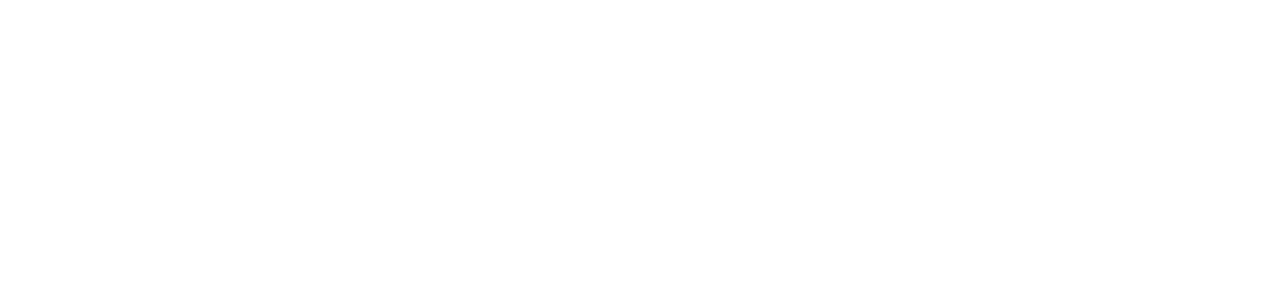
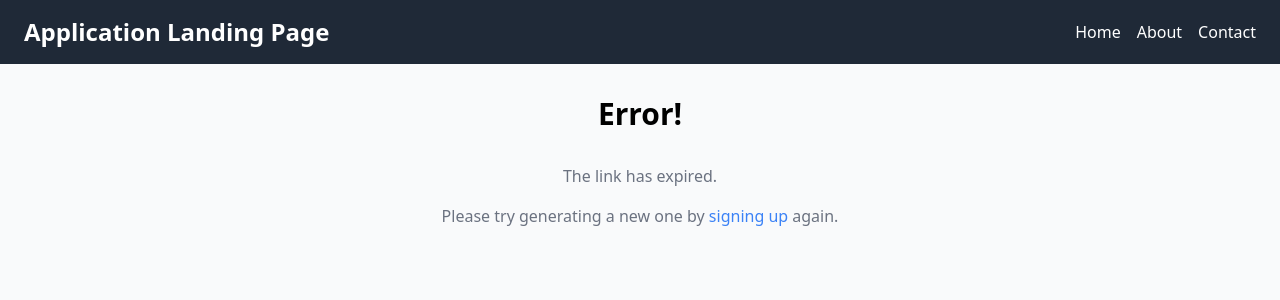
Before and after one commit to my-hack-club-projects/project-manager, a Vue app in the folder frontend/: page /email_confirm/1 in a window 1280 px wide. Before the commit this address had no page. Shown: the top 300 px of the page. Built offline with nearby package versions, Linux system fonts and the light colour scheme.

Commit message:
Improved error messages

```diff
--- a/frontend/src/router/index.ts
+++ b/frontend/src/router/index.ts
@@ -20,9 +20,9 @@
 
         { path: 'login', component: () => import('../views/LoginView.vue') },
         { path: 'register', component: () => import('../views/RegisterView.vue') },
-        { path: 'email_sent', component: () => import('../views/PleaseConfirmEmail.vue') },
-        { path: 'email_confirmed', component: () => import('../views/EmailConfirmed.vue') },
-        { path: 'email_not_confirmed', component: () => import('../views/EmailNotConfirmed.vue') },
+
+        { path: 'email_sent', component: () => import('../views/EmailSent.vue') },
+        { path: 'email_confirm/:success', component: () => import('../views/EmailConfirmed.vue') },
       ]
     },
 
--- a/frontend/src/views/EmailConfirmed.vue
+++ b/frontend/src/views/EmailConfirmed.vue
@@ -2,11 +2,34 @@
     <div class="flex flex-col items-center h-screen bg-gray-50">
         <div>
             <div class="flex flex-col items-center">
-                <h1 class="text-3xl font-bold mt-8">Success!</h1>
-                <p class="text-gray-500 mt-4">Your email was confirmed successfully.</p>
-                <p class="text-gray-500 mt-4">You can now <RouterLink to="/login/" class="text-blue-500">sign in
-                    </RouterLink>.</p>
+                <h1 class="text-3xl font-bold mt-8">
+                    <span v-if="success">Success!</span>
+                    <span v-else>Error!</span>
+                </h1>
+
+                <div v-if="success" class="flex flex-col items-center text-gray-500 mt-4">
+                    <p class="mt-4">Your email was confirmed successfully.</p>
+                    <p class="mt-4">You can now <RouterLink to="/login/" class="text-blue-500">sign in</RouterLink>.</p>
+                </div>
+                <div v-else class="flex flex-col items-center text-gray-500 mt-4">
+                    <p class="mt-4">The link has expired.</p>
+                    <p class="mt-4">Please try generating a new one by <RouterLink to="/register/"
+                            class="text-blue-500">
+                            signing up</RouterLink> again.</p>
+                </div>
             </div>
         </div>
     </div>
 </template>
+
+<script>
+export default {
+    name: 'EmailConfirmed',
+
+    data() {
+        return {
+            success: this.$route.params.success == 'success'
+        };
+    }
+};
+</script>
--- a/frontend/src/views/EmailNotConfirmed.vue
+++ /dev/null
@@ -1,10 +0,0 @@
-<template>
-    <div class="flex flex-col items-center h-screen bg-gray-50">
-        <div>
-            <div class="flex flex-col items-center">
-                <h1 class="text-3xl font-bold mt-8">Error!</h1>
-                <p class="text-gray-500 mt-4">There was an error confirming your email. Please try again.</p>
-            </div>
-        </div>
-    </div>
-</template>
```
Also changed, not shown: frontend/src/views/EmailSent.vue (renamed from frontend/src/views/PleaseConfirmEmail.vue), 1 other file (tests, documents, lock files or other folders).
